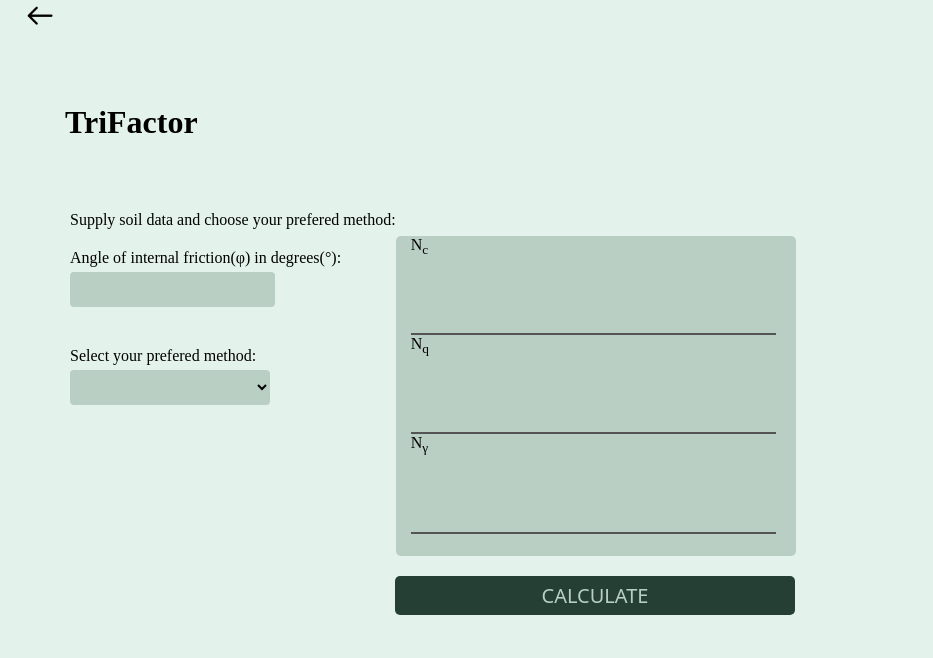
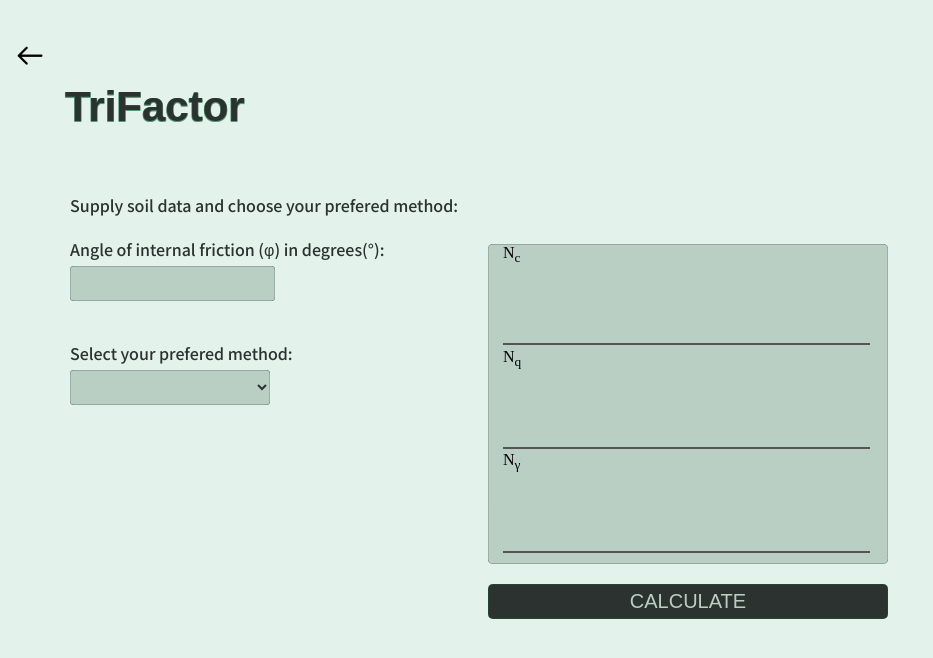
Before and after one commit to kolahimself/TriFactor, a Python web app: template templates/trifactor2.html in a window 1280 px wide. Shown: the top 658 px of the page, without its empty margins (0-933 px from the left). Run offline with Jinja, Linux system fonts and the light colour scheme; the template is opened without the code that fills it, so the values that code supplies are empty.

Commit message:
html, css & js adjustements for the backend.

```diff
--- /dev/null
+++ b/static/trifactor.css
@@ -0,0 +1,205 @@
+*{
+    margin: 0px;
+    padding: 0px;
+
+}
+body{
+    background-color: #e3f2eb;
+}
+.Main{
+    text-align: center;
+    margin-top: 200px;
+
+}
+.tri{
+    font-family: 'Noto Sans Javanese', sans-serif;
+    font: bold;
+    font-size: 135px;
+    margin: 22px -1px;
+    color: #2B332F;
+    text-shadow:
+        -0.5px -0.5px 0 #569878,
+        0.5px -0.5px 0 #569878,
+        -0.5px 0.5px 0 #569878,
+        0.5px 0.5px 0 #569878;
+}
+.p1{
+    font-size: 20px;
+    color: #2b322f;
+    font-family: 'Noto Sans Javanese', sans-serif;
+
+}
+.p2{
+    font-size: 20px;
+    color: #2b322f;
+    font-family: 'Noto Sans Javanese', sans-serif;
+}
+.p3{
+    font-size: 20px;
+    color: #2b322f;
+    font-family: 'Noto Sans Javanese', sans-serif;
+}
+.get{
+    margin-top: 22px;
+    padding: 10px 27px;
+    border-radius: 50px;
+    border: none;
+    font-size: 18px;
+    background-color: #2B322F;
+    color: #e3f2eb;
+    font-family: 'Noto Sans Javanese', sans-serif;
+    position: relative;
+    box-shadow: inset 0 0 0 1px #197A4B;
+}
+.get:active{
+    background-color: #e3f2eb;
+    color: #2B322F;
+    font-size: 18px;
+}
+.a2{
+    text-decoration:none ;
+    color: #e3f2eb;
+}
+.a2:active{
+    color: #253f34;
+    background-color: #b9cfc4;
+}
+.con1{
+    margin-left: 20px;
+    margin-top: 70px;
+
+}
+.h1{
+    margin-left: 45px;
+    margin-top: -70px;
+    margin-bottom: -10px;
+    font-family: 'Noto Sans Javanese', sans-serif;
+    font-size: 42px;
+    font-weight: 700;
+    color: #2b322f;
+    text-shadow:
+        -0.5px -0.5px 0 #569878,
+        0.5px -0.5px 0 #569878,
+        -0.5px 0.5px 0 #569878,
+        0.5px 0.5px 0 #569878;
+}
+.main1{
+    display: flex;
+
+
+}
+.f2{
+margin-left: 50px;
+margin-top: 70px;
+}
+.p4 {
+    margin-top: -26px;
+    font-family: 'Noto Sans JP', sans-serif;
+    color: #2b322f;
+}
+.p5{
+    margin-top: 20px;
+    font-family: 'Noto Sans JP', sans-serif;
+    color: #2b322f;
+}
+.p6{
+    margin-top: 40px;
+    font-family: 'Noto Sans JP', sans-serif;
+    color: #2b322f;
+}
+.in1{
+    background-color: #b9cfc4;
+    color: #2b322f;
+    font-family: 'Noto Sans JP', sans-serif;
+    border: none;
+    width: 200px;
+    height: 35px;
+    margin-top: 5px;
+    border-radius: 4px;
+    padding-left: 5px;
+    position: relative;
+    box-shadow: inset 0 0 0 0.2px #2B322F;
+}
+#t1{
+    background-color: #b9cfc4;
+    color: #2b322f;
+    font-family: 'Noto Sans JP', sans-serif;
+    border: none;
+    width: 200px;
+    height: 35px;
+    margin-top: 5px;
+    border-radius: 4px;
+    padding-left: 10px;
+    position: relative;
+    box-shadow: inset 0 0 0 0.2px #2B322F;
+}
+.drop{
+    padding-top: 10px;
+    font-size: 17px;
+    font-family: 'Noto Sans';
+
+}
+.drop:hover{
+    background-color: #2B322F;
+}
+
+.f1{
+    margin-top: 95px;
+    background-color: #b9cfc4;
+    width: 400px;
+    height: 320px;
+    border-radius: 5px;
+    position: relative;
+    box-shadow: inset 0 0 0 0.2px #2B322F;
+    margin-left: 30px;
+}
+
+.N,.in2{
+    margin-left: 15px;
+    margin-bottom: 2.5px;
+}
+
+.in2{
+ width: 365px;
+    height: 75px;
+    background-color: #b9cfc4;
+    border-top: none;
+    border-left: none;
+    border-right: none;
+    border-color: black;
+    border-style: light;
+    font-size: 30px;
+    font-family: 'Noto Sans JP', sans-serif;
+    font-weight: 500;
+    color: #2b322f;
+    text-align: left;
+    padding: 1px;
+}
+.btn1{
+    margin-left: 468px;
+    margin-top: 20px;
+    margin-bottom: 20px;
+    padding: 6px;
+    width: 400px;
+    background-color: #2B322F;
+    color: #b9cfc4;
+    font-family: sans-serif;
+    font-size: 20px;
+    border-radius: 5px;
+    border: none;
+    position: relative;
+    box-shadow: inset 0 0 0 0.2px #197A4B;
+
+}
+.btn1:active{
+    background-color:#b9cfc4;
+    color: #2c3230;
+}
+.back{
+    margin-left: 15px;
+    margin-top: 40px;
+
+}
+.imgg{
+    width: 30px;
+}
--- a/templates/trifactor2.html
+++ b/templates/trifactor2.html
@@ -3,13 +3,17 @@
 <head>
     <meta charset="UTF-8">
     <meta name="viewport" content="width=device-width, initial-scale=1.0">
-    <link rel="stylesheet" href="trifactor.css">
+    <link rel="stylesheet" href="{{ url_for('static', filename='trifactor.css') }}">
+    <link href="https://fonts.googleapis.com/css2?family=Noto+Sans+JP:wght@500&display=swap" rel="stylesheet">
+    <link href="https://fonts.googleapis.com/css2?family=Noto+Sans+Javanese:wght@400&display=swap" rel="stylesheet">
+    <link href="https://fonts.googleapis.com/css2?family=Noto+Sans:wght@500&display=swap" rel="stylesheet">
+
 
     <title>Calculate Bearing Capacity Factors</title>
 </head>
 <body class="bod1">
    <div class="back">
-    <a href="trifactor.html"><img src="BACK.png" alt="back" class="imgg"></a>
+    <a href="{{ url_for('home') }}"><img src="{{ url_for('static', filename='BACK.png') }}" alt="back" class="imgg"></a>
    </div>
     <div class="con1">
         <h1 class="h1">
@@ -17,47 +21,49 @@
         </h1>
 
         <div class="main1">
-            <form action="#" class="f2">
-                <P class="p4">
+            <form id="inputForm" action="{{ url_for('calculate') }}" method="POST" class="f2">
+                <p class="p4">
                     Supply soil data and choose your prefered method:
-                </P>
+                </p>
                 <p class="p5">
-                    Angle of internal friction(φ) in degrees(°):
+                    Angle of internal friction (φ) in degrees(°):
                 </p>
-                <input type="text" class="in1">
+                <input type="number" name="angle" class="in1" required>
                 <p class="p6">
                     Select your prefered method:
                 </p>
             <label for="" class="label">
-                <select name="Title1" id="t1">
-                    <option></option>
+                <select name="method" id="t1" required>
+                    <option value=""></option>
                     <option value="Terzaghi" class="drop">Terzaghi</option>
                     <option value="Meyerhof" class="drop">Meyerhof</option>
                     <option value="Vesic" class="drop">Vesic</option>
                     <option value="Hansen" class="drop">Hansen</option>
-                    <option value="Eurocode 7" class="drop">Eurocode 7 </option>
+                    <option value="EC7" class="drop">Eurocode 7 </option>
                 </select>
-
             </label>
             </form>
-            <form action="#" class="f1">
+            <form action=# class="f1">
                     <label for="Nc" class="N nc"> N<sub>c</sub></label>
                     <br>
-                    <input type="text" class="in2" disabled>
+                    <input type="text" class="in2" value="{% if results %}{{ results.Nc }}{% endif %}" disabled>
                     <br>
                     <label for="Nq" class="N">N<sub>q</sub></label>
                     <br>
-                    <input type="text" class="in2" disabled>
+                    <input type="text" class="in2" value="{% if results %}{{ results.Nq }}{% endif %}" disabled>
                     <br>
                     <label for="Ny" class="N">N<sub>&gamma;</sub></label>
                     <br>
-                    <input type="text" disabled class="in2">
+                    <input type="text" class="in2" value="{% if results %}{{ results.Ngamma }}{% endif %}" disabled>
                    </div>
-                   <button class="btn1">CALCULATE</button>
-
+                   <button type="button" class="btn1" onclick="submitInputForm()">CALCULATE</button>
               </form>
 
     </div>
-
+    <script>
+        function submitInputForm() {
+            document.getElementById('inputForm').submit();
+        }
+    </script>
 </body>
 </html>
```
Also changed, not shown: templates/index.html (+9 -6 lines), static/1.png (added), static/BACK.png (added).
